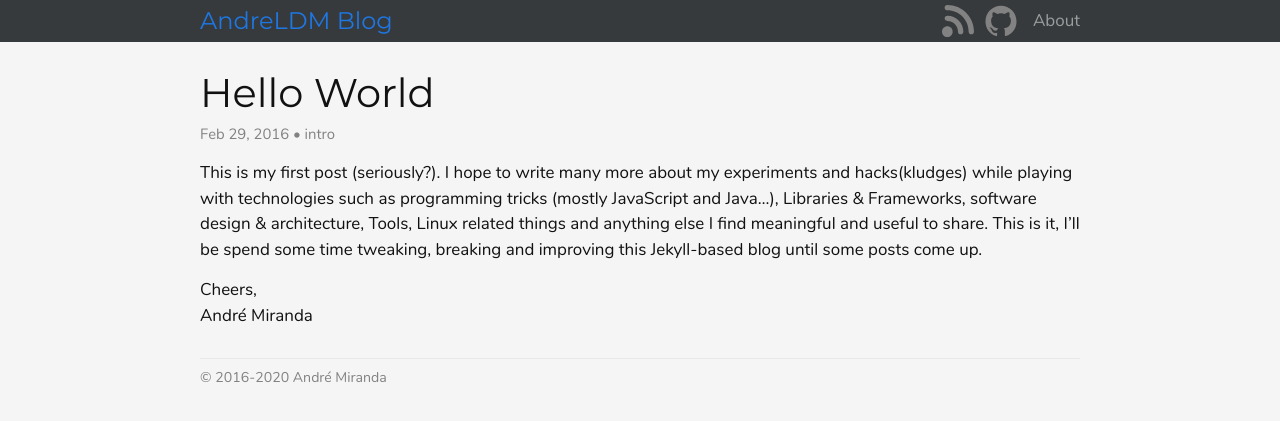
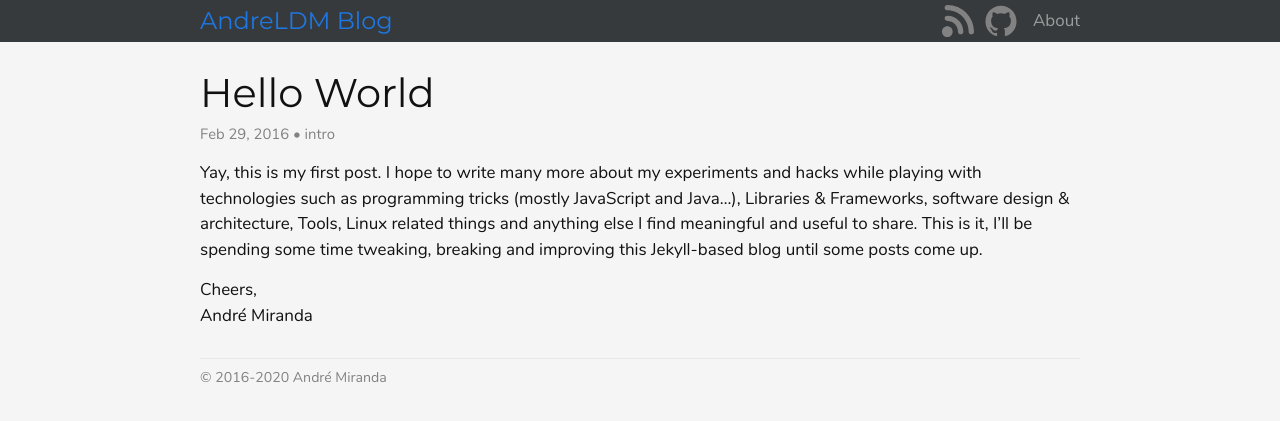
Before and after one commit to andreldm/andreldm.github.io, a Jekyll site: the page built from _posts/2016-02-29-hello-world.md, in a window 1280 px wide. Shown: the top 421 px of the page. Built offline with Jekyll 4.4.1, drawn with Linux system fonts in a browser that asks for light colours.

Commit message:
Review post

```diff
--- a/_posts/2016-02-29-hello-world.md
+++ b/_posts/2016-02-29-hello-world.md
@@ -5,9 +5,9 @@ date:   2016-02-29 09:32:14
 tags: intro
 comments: false
 ---
-This is my first post (seriously?). I hope to write many more about my experiments and hacks(kludges)
+Yay, this is my first post. I hope to write many more about my experiments and hacks
 while playing with technologies such as programming tricks (mostly JavaScript and Java...),  Libraries & Frameworks, software design & architecture, Tools, Linux related things and anything else I find meaningful and useful to share.
-This is it, I'll be spend some time tweaking, breaking and improving this Jekyll-based blog until some posts come up.
+This is it, I'll be spending some time tweaking, breaking and improving this Jekyll-based blog until some posts come up.
 
 Cheers,<br>
 André Miranda
```
